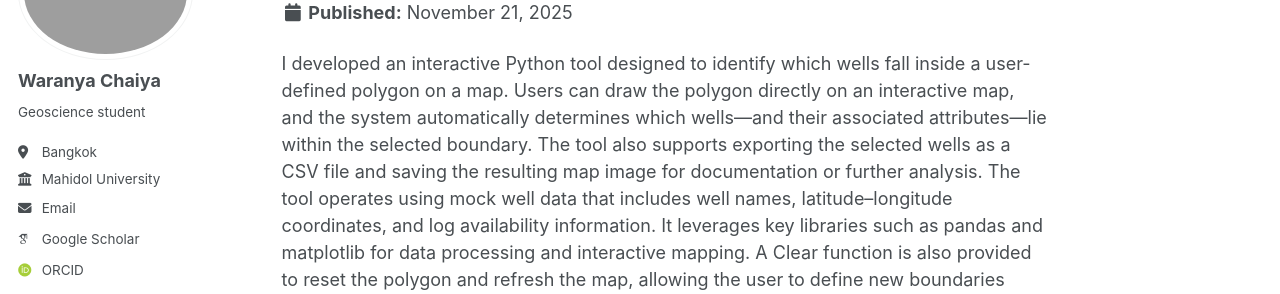
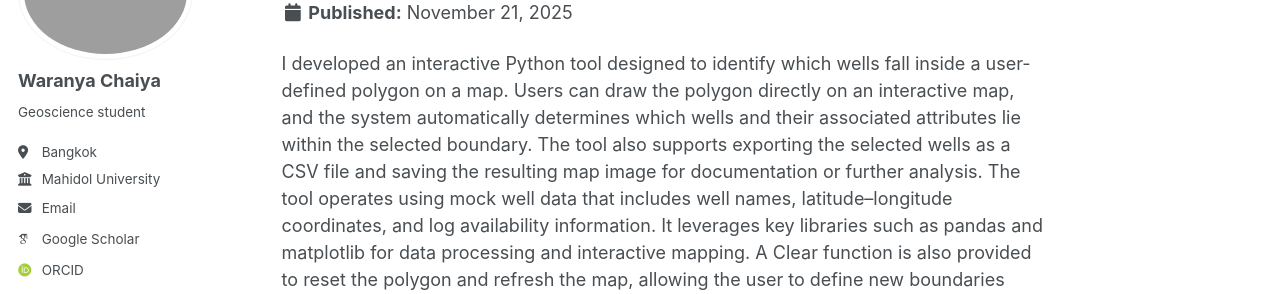
Before and after one commit to WaranyaChy/Waranyachy.github.io, a Jekyll site: the page built from _posts/2025-11-21-interactive-well-tool.md, in a window 1280 px wide and 900 px high. Shown: the part 173-467 px from the top of the window. Built offline with Jekyll 4.4.1, drawn with Linux system fonts in a browser that asks for light colours; some web fonts are replaced; a script that is not in the unit is left out; some of the changed text lies outside the part shown.

```diff
--- a/_posts/2025-11-21-interactive-well-tool.md
+++ b/_posts/2025-11-21-interactive-well-tool.md
@@ -6,7 +6,7 @@ tags:
   - Python
 ---
 
-I developed an interactive Python tool designed to identify which wells fall inside a user-defined polygon on a map. Users can draw the polygon directly on an interactive map, and the system automatically determines which wells—and their associated attributes—lie within the selected boundary. The tool also supports exporting the selected wells as a CSV file and saving the resulting map image for documentation or further analysis.
+I developed an interactive Python tool designed to identify which wells fall inside a user-defined polygon on a map. Users can draw the polygon directly on an interactive map, and the system automatically determines which wells and their associated attributes lie within the selected boundary. The tool also supports exporting the selected wells as a CSV file and saving the resulting map image for documentation or further analysis.
 The tool operates using mock well data that includes well names, latitude–longitude coordinates, and log availability information. It leverages key libraries such as pandas and matplotlib for data processing and interactive mapping. A Clear function is also provided to reset the polygon and refresh the map, allowing the user to define new boundaries easily.
 <img src='/images/wells_in_polygon_figure.png'>
 
```
